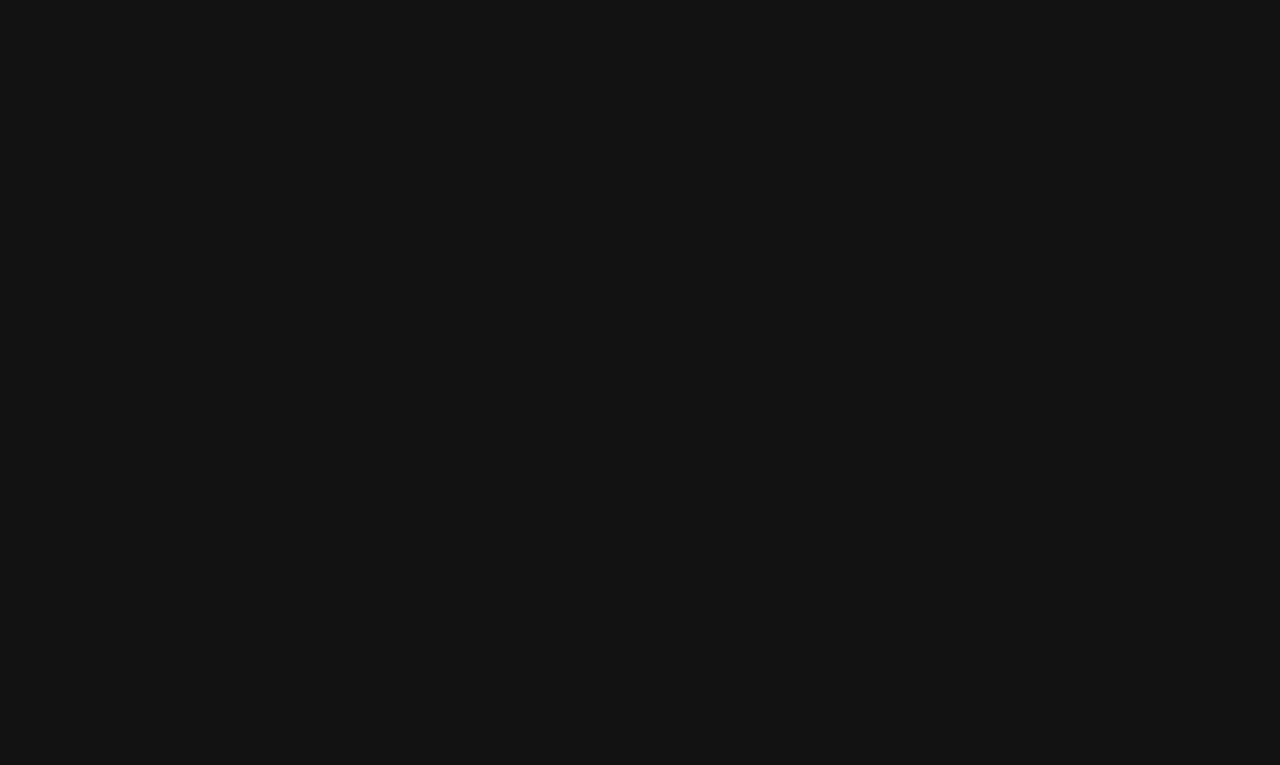
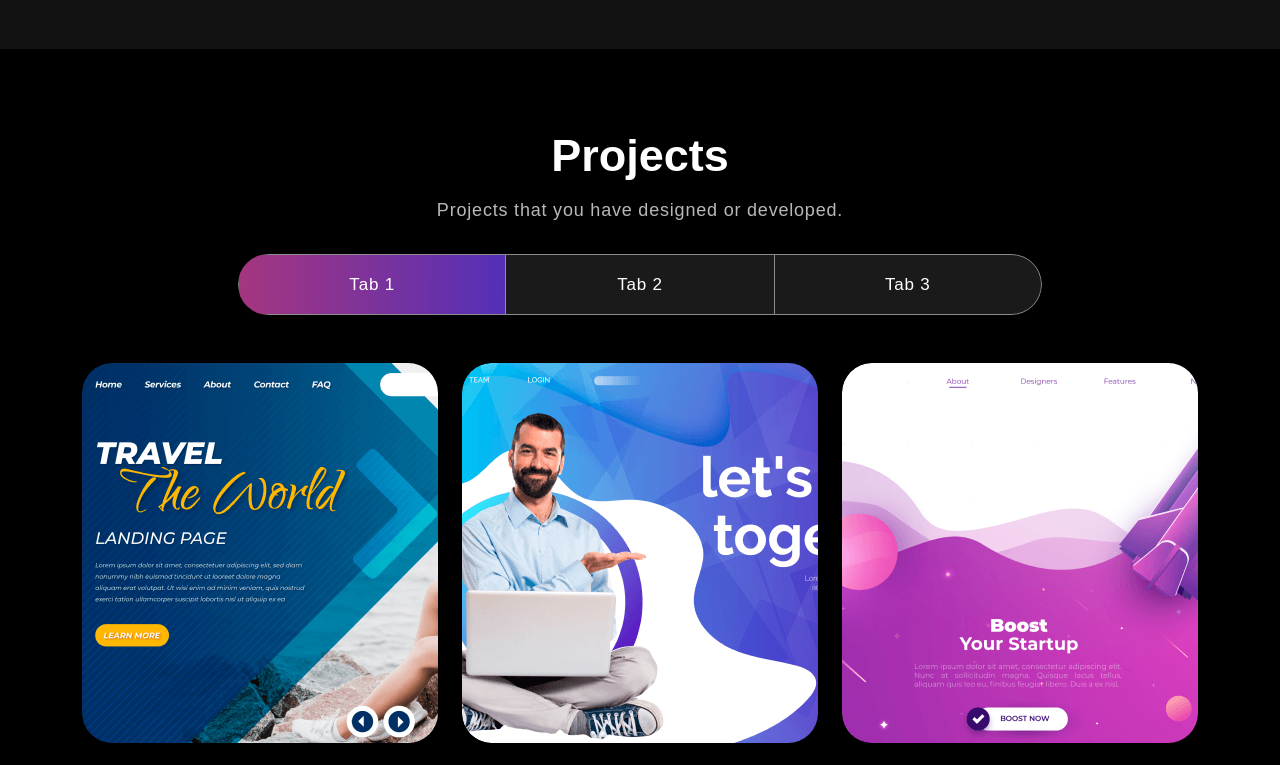
Before and after one commit to MerabetAbdelkarim/my-portfolio, a React (Vite) app: page / in a window 1280 px wide. Shown: the part 1400-2165 px from the top of the page. Before the commit the page ends 1449 px from the top, so only its background shows below. Built offline with nearby package versions, Linux system fonts and the light colour scheme.

Commit message:
add component projects

```diff
--- a/src/App.css
+++ b/src/App.css
@@ -255,3 +255,119 @@
   margin: 0 auto 15px auto;
 }
 /*-------------- Skills Css --------------*/
+
+.project {
+  padding: 80px 0;
+  background-color: black;
+}
+.project h2 {
+	font-size: 45px;
+	font-weight: 700;
+  text-align: center;
+}
+.project p {
+  color: #B8B8B8;
+  font-size: 18px;
+  letter-spacing: 0.8px;
+  line-height: 1.5em;
+  margin: 14px auto 30px auto;
+  text-align: center;
+  width: 56%;
+}
+.project .nav.nav-pills {
+  width: 72%;
+  margin: 0 auto;
+  border-radius: 50px;
+  background-color: rgb(255 255 255 / 10%);
+  overflow: hidden;
+}
+.project .nav.nav-pills .nav-item {
+  width: 33.33333%;
+}
+.project .nav.nav-pills .nav-link {
+  background-color: transparent;
+  border-radius: 0;
+  padding: 17px 0;
+  color: #fff;
+  width: 100%;
+  font-size: 17px;
+  letter-spacing: 0.8px;
+  font-weight: 500;
+  position: relative;
+  transition: 0.3s ease-in-out;
+  text-align: center;
+  z-index: 0;
+}
+.project .nav.nav-pills .nav-link::before {
+    content: "";
+    position: absolute;
+    width: 0;
+    height: 100%;
+    background: linear-gradient(90.21deg, #AA367C -5.91%, #4A2FBD 111.58%);
+    top: 0;
+    left: 0;
+    z-index: -1;
+    transition: 0.3s ease-in-out;
+}
+.project .nav.nav-pills .nav-link.active::before {
+    width: 100% !important;
+}
+.project .nav.nav-pills .nav-link.active {
+    border: 1px solid rgba(255, 255, 255, 1);
+}
+.nav-link#projects-tabs-tab-first {
+  border: 1px solid rgba(255, 255, 255, 0.5);
+  border-radius: 55px 0px 0px 55px;
+}
+.nav-link#projects-tabs-tab-second {
+  border-top: 1px solid rgba(255, 255, 255, 0.5);
+  border-bottom: 1px solid rgba(255, 255, 255, 0.5);
+}
+.nav-link#projects-tabs-tab-third {
+  border: 1px solid rgba(255, 255, 255, 0.5);
+  border-radius: 0 55px 55px 0;
+}
+.proj-imgbx {
+  position: relative;
+  border-radius: 30px;
+  overflow: hidden;
+  margin-bottom: 24px;
+}
+.proj-imgbx::before {
+  content: "";
+  background: linear-gradient(90.21deg, #AA367C -5.91%, #4A2FBD 111.58%);
+  opacity: 0.85;
+  position: absolute;
+  width: 100%;
+  height: 0;
+  transition: 0.4s ease-in-out;
+}
+.proj-imgbx:hover::before {
+  height: 100%;
+}
+.proj-txtx {
+  position: absolute;
+  text-align: center;
+  top: 65%;
+  left: 50%;
+  transform: translate(-50%, -50%);
+  transition: 0.5s ease-in-out;
+  opacity: 0;
+  width: 100%;
+}
+.proj-imgbx:hover .proj-txtx {
+  top: 50%;
+  opacity: 1;
+}
+.proj-txtx h4 {
+  font-size: 30px;
+  font-weight: 700;
+  letter-spacing: 0.8px;
+  line-height: 1.1em;
+}
+.proj-txtx span {
+  font-style: italic;
+  font-weight: 400;
+  font-size: 15px;
+  letter-spacing: 0.8px;
+}
--- a/src/App.jsx
+++ b/src/App.jsx
@@ -2,6 +2,7 @@
 import './App.css'
 import Banner from './components/Banner'
 import NavBar from './components/NavBar'
+import Projects from './components/Projects'
 import Skills from './components/Skills'
 
 function App() {
@@ -11,6 +12,7 @@
         <NavBar/>
         <Banner/>
         <Skills />
+        <Projects />
     </>
   )
 }
--- /dev/null
+++ b/src/components/ProjectCard.jsx
@@ -0,0 +1,15 @@
+import { Col } from "react-bootstrap";
+
+export const ProjectCard = ({ title, description, imgUrl }) => {
+    return (
+        <Col size={12} sm={6} md={4}>
+            <div className="proj-imgbx">
+                <img src={imgUrl} />
+                <div className="proj-txtx">
+                    <h4>{title}</h4>
+                    <span>{description}</span>
+                </div>
+            </div>
+        </Col>
+    )
+}
--- /dev/null
+++ b/src/components/Projects.jsx
@@ -0,0 +1,62 @@
+import { Col, Container, Nav, Row, Tab } from "react-bootstrap"
+import { ProjectCard } from "./ProjectCard"
+import { projectsArr } from "./ProjectsArr"
+import TrackVisibility from "react-on-screen"
+
+
+function Projects() {
+    return (
+        <section className="project" id="projects">
+            <Container>
+                <Row>
+                    <Col size={12}>
+                        <TrackVisibility>
+                            {({ isVisible }) =>
+                                <div className={isVisible ? "animate__animated animate__fadeIn" : ""}>
+                                    <h2>Projects</h2>
+                                    <p>Projects that you have designed or developed.</p>
+                                    <Tab.Container id="projects-tabs" defaultActiveKey="first">
+                                        <Nav variant="pills" className="nav-pills mb-5 justify-content-center align-items-center" id="pills-tab">
+                                            <Nav.Item>
+                                                <Nav.Link eventKey="first">Tab 1</Nav.Link>
+                                            </Nav.Item>
+                                            <Nav.Item>
+                                                <Nav.Link eventKey="second">Tab 2</Nav.Link>
+                                            </Nav.Item>
+                                            <Nav.Item>
+                                                <Nav.Link eventKey="third">Tab 3</Nav.Link>
+                                            </Nav.Item>
+                                        </Nav>
+                                        <Tab.Content id="slideInUp" className={isVisible ? "animate__animated animate__slideInUp" : ""}>
+                                            <Tab.Pane eventKey="first">
+                                                <Row>
+                                                    {
+                                                        projectsArr.map((project, index) => {
+                                                            return (
+                                                                <ProjectCard
+                                                                    key={index}
+                                                                    {...project}
+                                                                />
+                                                            )
+                                                        })
+                                                    }
+                                                </Row>
+                                            </Tab.Pane>
+                                            <Tab.Pane eventKey="second">
+                                                <p>Lorem ipsum dolor sit amet consectetur adipisicing elit. Cumque quam, quod neque provident velit, rem explicabo excepturi id illo molestiae blanditiis, eligendi dicta officiis asperiores delectus quasi inventore debitis quo.</p>
+                                            </Tab.Pane>
+                                            <Tab.Pane eventKey="third">
+                                                <p>Lorem ipsum dolor sit amet consectetur adipisicing elit. Cumque quam, quod neque provident velit, rem explicabo excepturi id illo molestiae blanditiis, eligendi dicta officiis asperiores delectus quasi inventore debitis quo.</p>
+                                            </Tab.Pane>
+                                        </Tab.Content>
+                                    </Tab.Container>
+                                </div>}
+                        </TrackVisibility>
+                    </Col>
+                </Row>
+            </Container>
+        </section>
+    )
+}
+
+export default Projects
--- /dev/null
+++ b/src/components/ProjectsArr.jsx
@@ -0,0 +1,36 @@
+import projImg1 from "../assets/img/project-img1.png";
+import projImg2 from "../assets/img/project-img2.png";
+import projImg3 from "../assets/img/project-img3.png";
+
+export const projectsArr = [
+    {
+        title: "Business Startup",
+        description: "Design & Development",
+        imgUrl: projImg1,
+    },
+    {
+        title: "Business Startup",
+        description: "Design & Development",
+        imgUrl: projImg2,
+    },
+    {
+        title: "Business Startup",
+        description: "Design & Development",
+        imgUrl: projImg3,
+    },
+    {
+        title: "Business Startup",
+        description: "Design & Development",
+        imgUrl: projImg1,
+    },
+    {
+        title: "Business Startup",
+        description: "Design & Development",
+        imgUrl: projImg2,
+    },
+    {
+        title: "Business Startup",
+        description: "Design & Development",
+        imgUrl: projImg3,
+    },
+]
```
